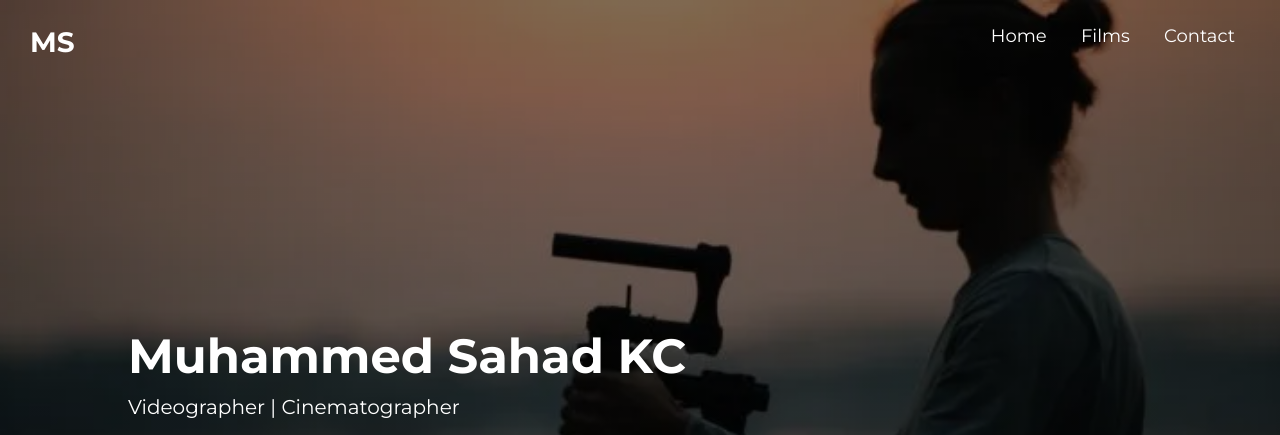
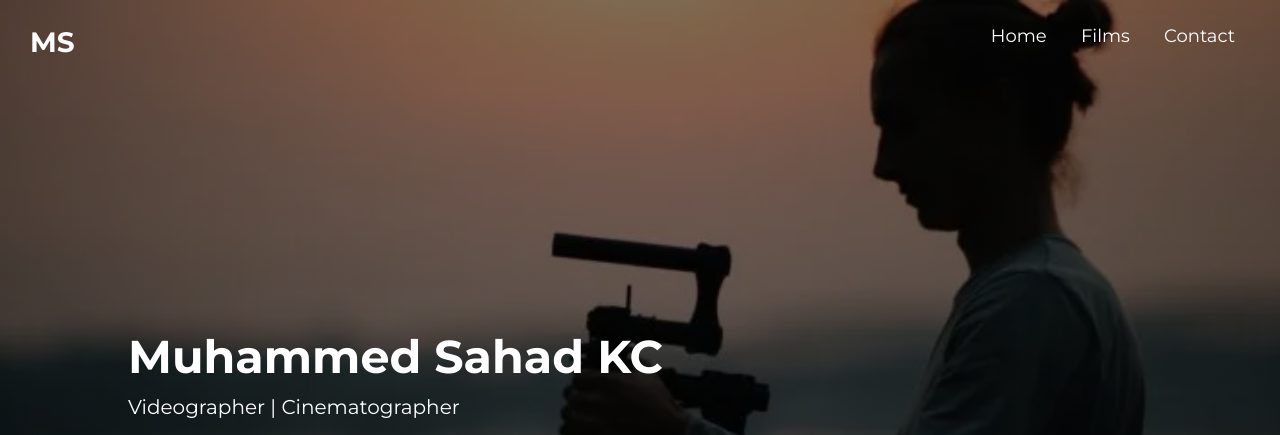
Before and after one commit to sahad322/muhammedsahad, a plain HTML site: page index.html in a window 1280 px wide. Shown: the top 435 px of the page. Drawn offline with Linux system fonts and the light colour scheme.

Commit message:
Update styles.css

```diff
--- a/styles.css
+++ b/styles.css
@@ -61,7 +61,7 @@ body {
 }
 
 .hero-content h1 {
-  font-size: 48px;
+  font-size: 46px;
   margin-bottom: 10px;
   font-weight: 700;
   overflow: hidden;
```
